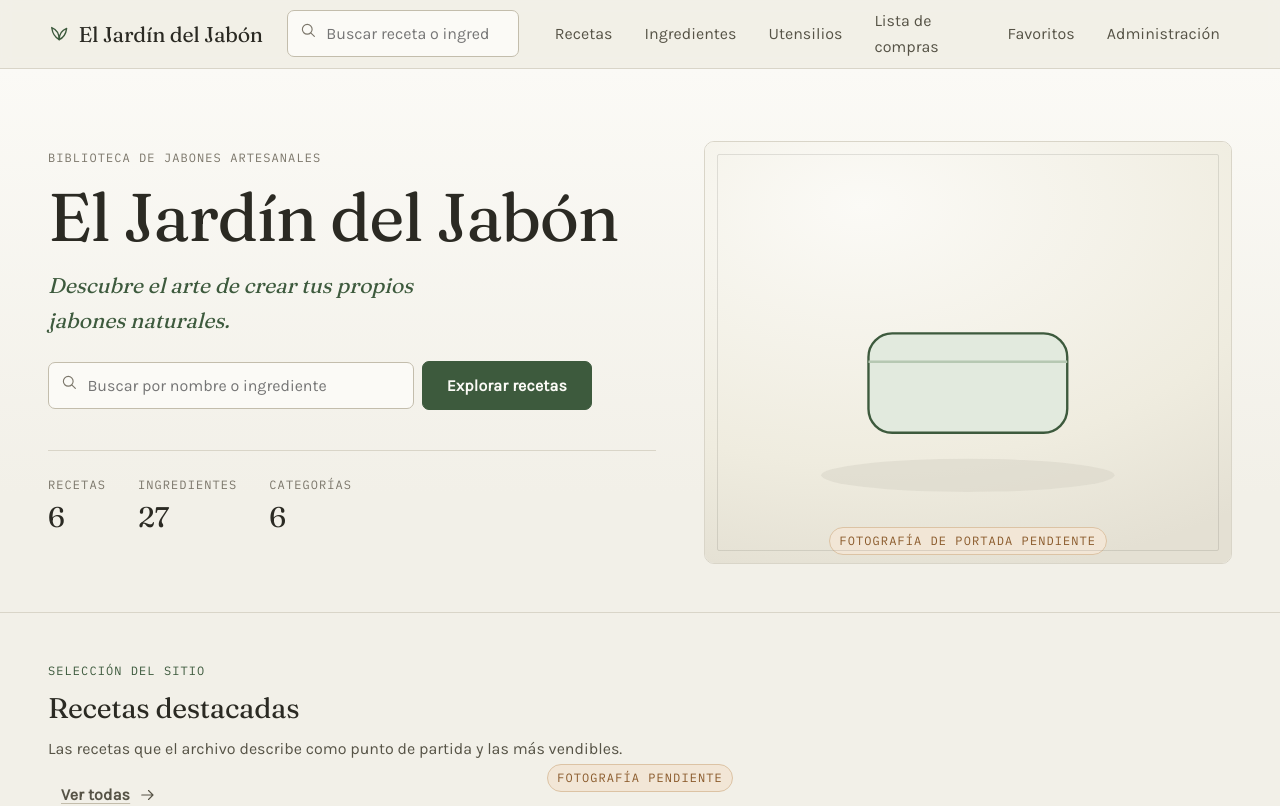
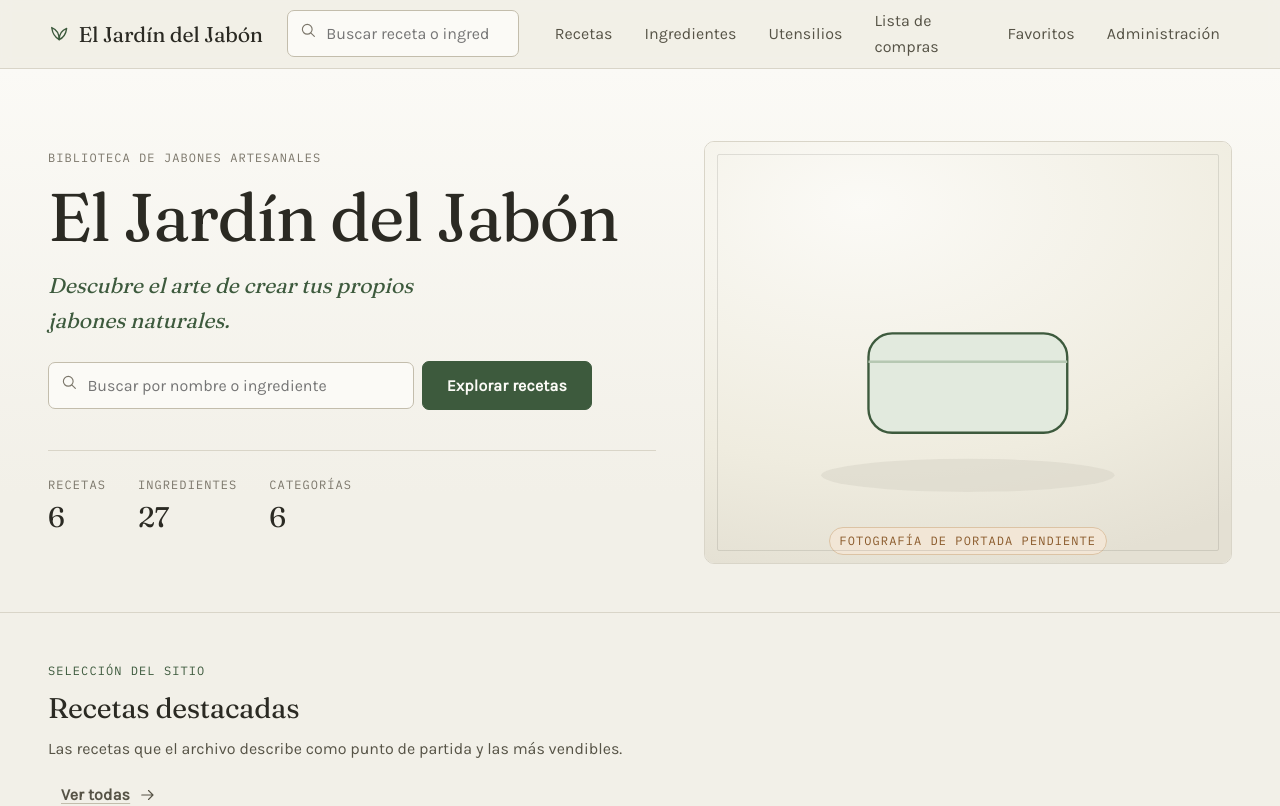
Before and after one commit to jorgekautz/El-Jardin-del-Jabon, a React (Vite) app: page / in a window 1280 px wide. Shown: the top 806 px of the page. Built offline with nearby package versions, Linux system fonts and the light colour scheme.

Commit message:
mejora de Foto pendiente

```diff
--- a/src/pages/HomePage.tsx
+++ b/src/pages/HomePage.tsx
@@ -167,13 +167,6 @@ export function HomePage() {
               El archivo documenta la función de cada ingrediente. Cuando no la describe, la ficha
               lo indica en lugar de atribuirle propiedades.
             </p>
-            <SmartImage
-              photo={botanicalsPhoto}
-              seed="arcilla"
-              motif="clay"
-              alt="Ingredientes naturales sobre lienzo"
-              pendingLabel={botanicalsPhoto ? undefined : 'Fotografía pendiente'}
-            />
           </div>
         </div>
       </section>
```
